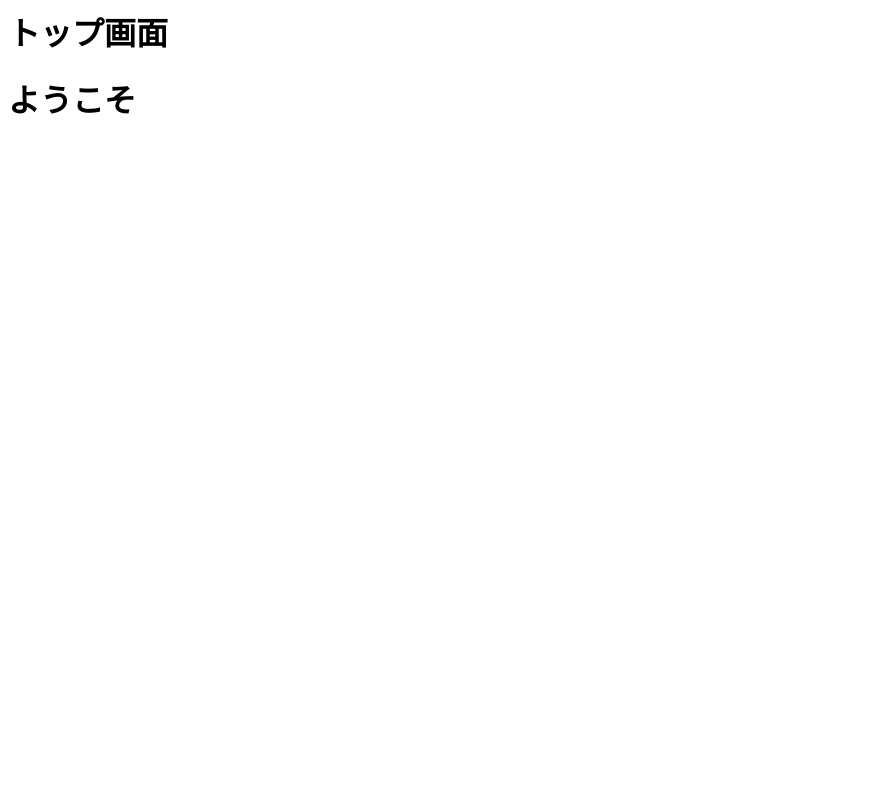
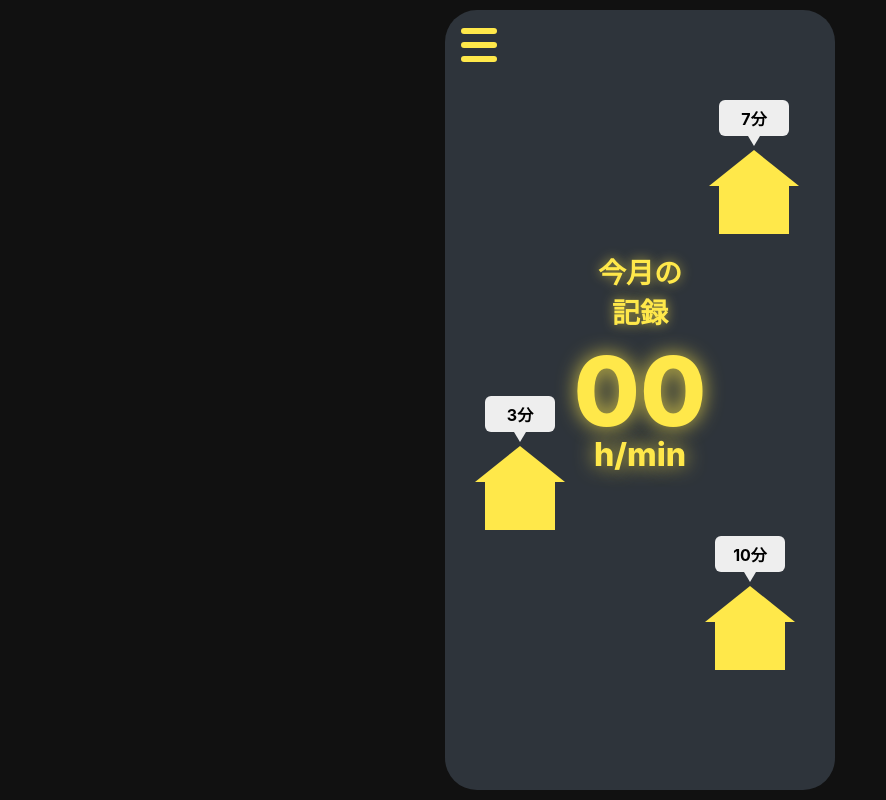
Before and after one commit to Tech-Jam-KDG-2026-Winter/Team-2-Django, a Django app: template templates/top.html in a window 1280 px wide. Shown: the whole page, without its empty margins (0-886 px from the left). Run offline with Django 5.2, Linux system fonts and the light colour scheme; the template is opened without the code that fills it, so the values that code supplies are empty.

Commit message:
トップページとメニューページのHTML

```diff
--- a/templates/top.html
+++ b/templates/top.html
@@ -1,4 +1,184 @@
+{% load static %}
+<!DOCTYPE html>
+<html lang="ja">
+<head>
+  <meta charset="UTF-8" />
+  <meta name="viewport" content="width=device-width, initial-scale=1.0" />
 
-<h1>トップ画面</h1>
+  <link rel="stylesheet" href="{% static 'app/style.css' %}">
 
-<h1>ようこそ</h1>
+  <title>Top Page</title>
+
+  <style>
+    * { box-sizing: border-box; }
+
+    body {
+      margin: 0;
+      background: #111;
+      display: flex;
+      justify-content: center;
+      align-items: center;
+      height: 100vh;
+      font-family: -apple-system, BlinkMacSystemFont, "Segoe UI", Roboto, sans-serif;
+    }
+
+    .phone {
+      width: 390px;
+      height: 780px;
+      background: #2e343b;
+      border-radius: 32px;
+      position: relative;
+      padding: 24px 16px;
+      color: #ffe84a;
+    }
+
+    .menu-icon {
+      position: absolute;
+      top: 18px;
+      left: 16px;
+      display: flex;
+      flex-direction: column;
+      gap: 8px;
+    }
+
+    .menu-icon span {
+      width: 36px;
+      height: 6px;
+      background: #ffe84a;
+      border-radius: 4px;
+    }
+
+    /* ===== 中央ブロック ===== */
+
+    .center-box {
+      position: absolute;
+      top: 45%;
+      left: 50%;
+      transform: translate(-50%, -50%);
+      text-align: center;
+      width: 100%;
+      pointer-events: none;
+    }
+
+    .title {
+      font-size: 28px;
+      font-weight: 700;
+      text-shadow: 0 0 12px rgba(255,232,74,.6);
+      margin: 0;
+    }
+
+    .time {
+      margin-top: 12px;
+      font-weight: 800;
+      text-shadow: 0 0 20px rgba(255,232,74,.8);
+      line-height: 1;
+    }
+
+    .num {
+      font-size: 96px;
+      line-height: 1;
+    }
+
+    .unit {
+      font-size: 32px;
+    }
+
+    /* ===== 家＋吹き出し ===== */
+
+    .item {
+      position: absolute;
+      text-align: center;
+    }
+
+    .house {
+      width: 70px;
+      height: 48px;
+      background: #ffe84a;
+      margin: 50px auto 0;
+      position: relative;
+      z-index: 1;
+    }
+
+    .house::before {
+      content: "";
+      position: absolute;
+      top: -36px;
+      left: -10px;
+      width: 0;
+      height: 0;
+      border-left: 45px solid transparent;
+      border-right: 45px solid transparent;
+      border-bottom: 36px solid #ffe84a;
+    }
+
+    .bubble {
+      background: #eee;
+      color: #000;
+      font-weight: bold;
+      padding: 6px 12px;
+      border-radius: 6px;
+      font-size: 16px;
+      margin-bottom: 6px;
+      position: relative;
+      z-index: 2;
+    }
+
+    .bubble::after {
+      content: "";
+      position: absolute;
+      left: 50%;
+      transform: translateX(-50%);
+      bottom: -10px;
+      border-left: 6px solid transparent;
+      border-right: 6px solid transparent;
+      border-top: 10px solid #eee;
+    }
+
+    /* ===== 家の配置 ===== */
+
+    .item.top    { top: 90px; right: 46px; }
+    .item.left   { bottom: 260px; left: 40px; }
+    .item.bottom { bottom: 120px; right: 50px; }
+
+  </style>
+
+
+</head>
+
+<body>
+
+<div class="phone">
+
+  <div class="menu-icon">
+    <span></span><span></span><span></span>
+  </div>
+
+  <!-- 中央表示 -->
+  <div class="center-box">
+    <div class="title">今月の<br>記録</div>
+    <div class="time">
+      <span class="num">00</span><br>
+      <span class="unit">h/min</span>
+    </div>
+  </div>
+
+  <!-- 家 + 吹き出し -->
+  <div class="item top">
+    <div class="bubble">7分</div>
+    <div class="house"></div>
+  </div>
+
+  <div class="item left">
+    <div class="bubble">3分</div>
+    <div class="house"></div>
+  </div>
+
+  <div class="item bottom">
+    <div class="bubble">10分</div>
+    <div class="house"></div>
+  </div>
+
+</div>
+
+</body>
+</html>
```
Also changed, not shown: templates/menu.html (added, +101 -0 lines).
